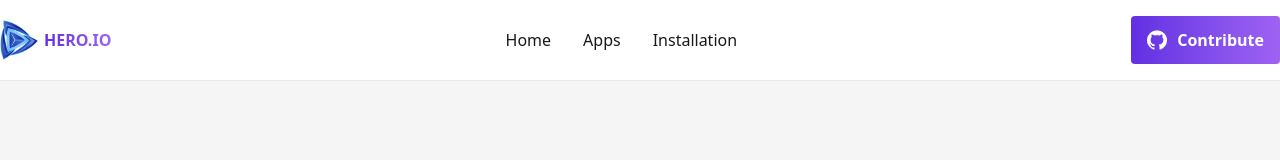
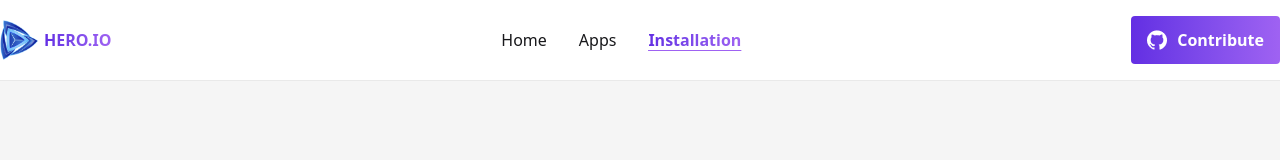
Before and after one commit to hafiz-al-asad-code/hero-apps, a React (Vite) app: page /myInstallation in a window 1280 px wide. Shown: the top 160 px of the page. Built offline with nearby package versions, Linux system fonts and the light colour scheme.

Commit message:
implemented active route indication

```diff
--- a/src/components/Navbar/Navbar.jsx
+++ b/src/components/Navbar/Navbar.jsx
@@ -15,7 +15,7 @@ const Navbar = () => {
         </Link>
 
         <div>
-          <ul className='flex gap-8 font-medium'>
+          <ul className='flex gap-8 font-medium nav-bar-links'>
             <NavLink to='/'>Home</NavLink>
             <NavLink to="/allApps">Apps</NavLink>
             <NavLink to="/myInstallation">Installation</NavLink>
--- a/src/index.css
+++ b/src/index.css
@@ -4,3 +4,7 @@
 body {
   background-color: #f5f5f5;
 }
+
+.nav-bar-links a.active {
+  @apply bg-gradient-to-r from-[#632ee3] to-[#9f62f2] bg-clip-text text-transparent font-semibold underline decoration-[#9f62f2] underline-offset-4;
+}
```
